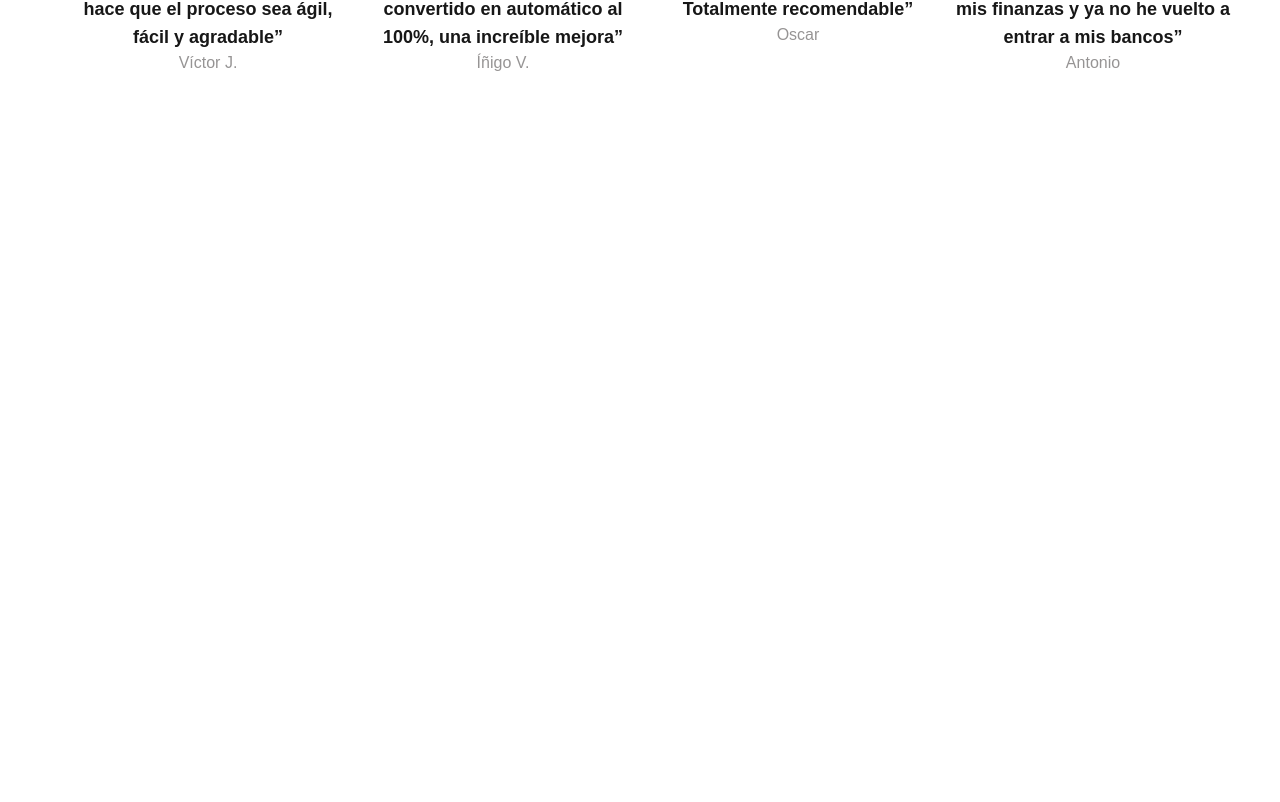
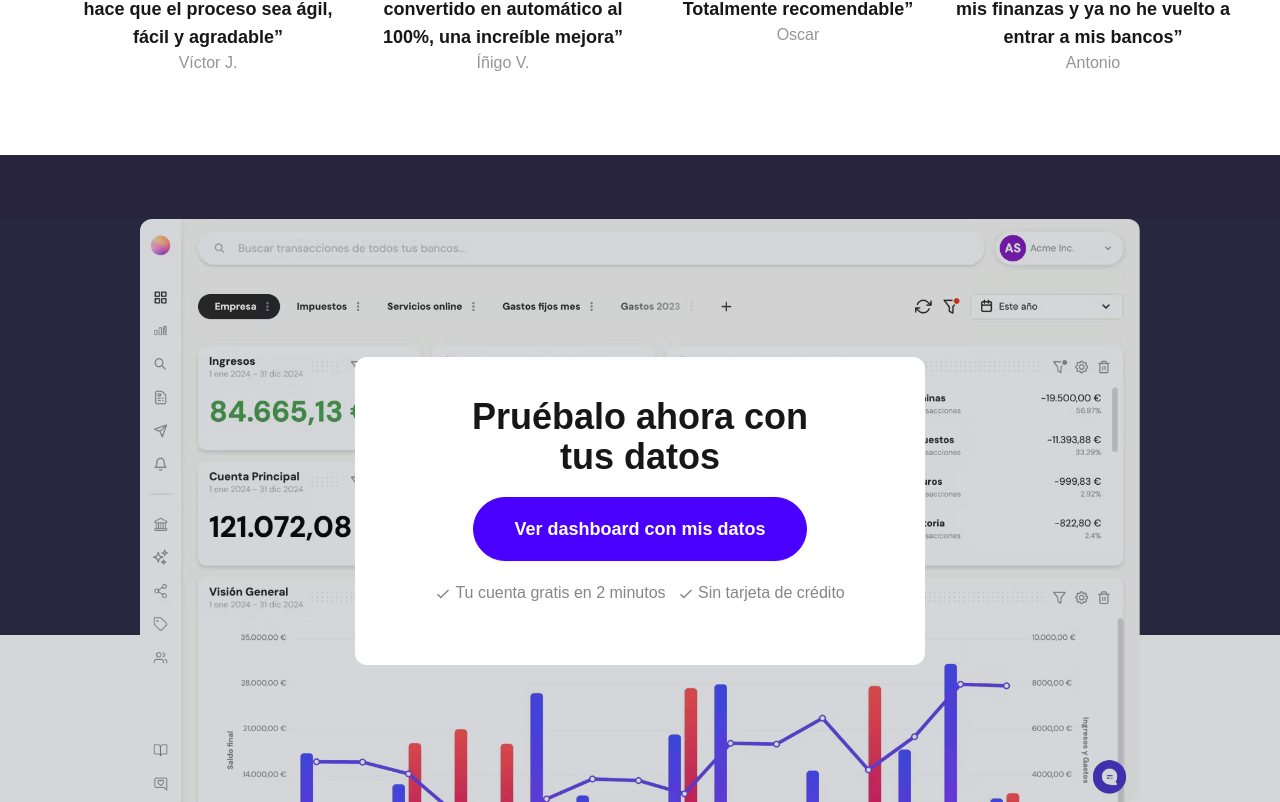
Before and after one commit to Shakib-Shajid/banktrack, a Next.js app: page / in a window 1280 px wide. Shown: the part 6676-7478 px from the top of the page. Before the commit the page ends 6831 px from the top, so only its background shows below. Built offline with nearby package versions, Linux system fonts and the light colour scheme.

Commit message:
data section added

```diff
--- a/src/app/page.js
+++ b/src/app/page.js
@@ -3,6 +3,7 @@ import Client from "@/components/Client";
 import ClientResponse from "@/components/ClientResponse";
 import Collection from "@/components/Collection";
 import Consultant from "@/components/Consultant";
+import Data from "@/components/Data";
 import Finance from "@/components/Finance";
 import Forecast from "@/components/Forecast";
 import Video from "@/components/Video";
@@ -20,6 +21,7 @@ export default function Home() {
       <Who />
       <Consultant />
       <ClientResponse />
+      <Data />
     </>
   );
 }
--- /dev/null
+++ b/src/components/Data.jsx
@@ -0,0 +1,28 @@
+import Image from 'next/image';
+import React from 'react';
+import { IoMdCheckmark } from 'react-icons/io';
+
+const Data = () => {
+    return (
+        <div className="bg-[#28243E] h-[480px] flex justify-center my-20">
+            <div className='lg:mt-16 hero'>
+                <h3 className='text-xl text-[#776EC1] my-4'>Dashboard financiero</h3>
+                <Image src="/data.png" width="1000" height="700" alt="" className='rounded-xl hidden lg:grid' />
+                <div className="hero-overlay bg-opacity-20"></div>
+                <div className="hero-content text-center bg-white rounded-xl py-10 md:px-20 md:py-10 mx-10">
+                    <div className="">
+                        <h1 className="text-4xl font-extrabold mb-5">Pruébalo <br className='md:hidden'/> ahora con <br className='hidden md:grid'/> tus datos</h1>
+                        <button className="btn btn-primary rounded-full text-lg text-white btn-lg  px-10">Ver dashboard con mis datos</button>
+                        <div className='flex flex-col md:flex-row gap-3 text-[#888585] my-5'>
+                            <p><IoMdCheckmark className='inline-block' /> Tu cuenta gratis en 2 minutos</p>
+                            <p><IoMdCheckmark className='inline-block' /> Sin tarjeta de crédito</p>
+                        </div>
+                    </div>
+                </div>
+
+            </div>
+        </div>
+    );
+};
+
+export default Data;
```
Also changed, not shown: public/arrow.png (added), public/data.png (renamed from public/ZjCpG93JpQ5PTQrt_page-bottom-banner-dashboard.png).
